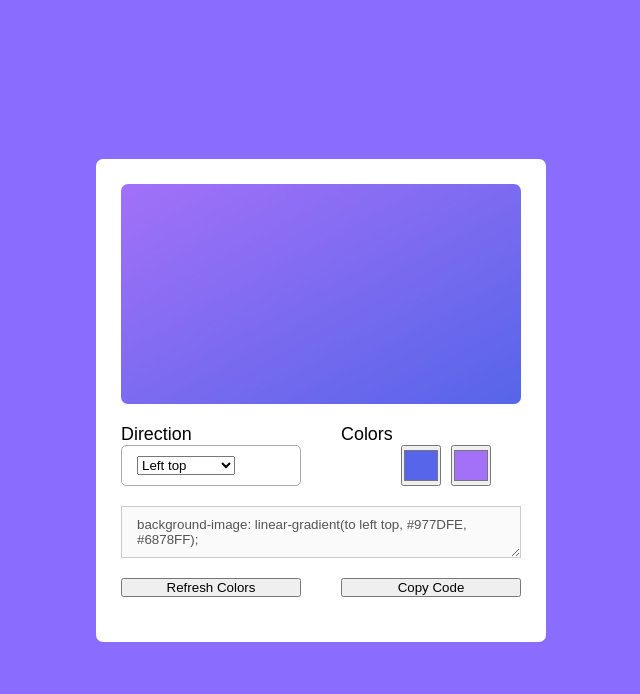
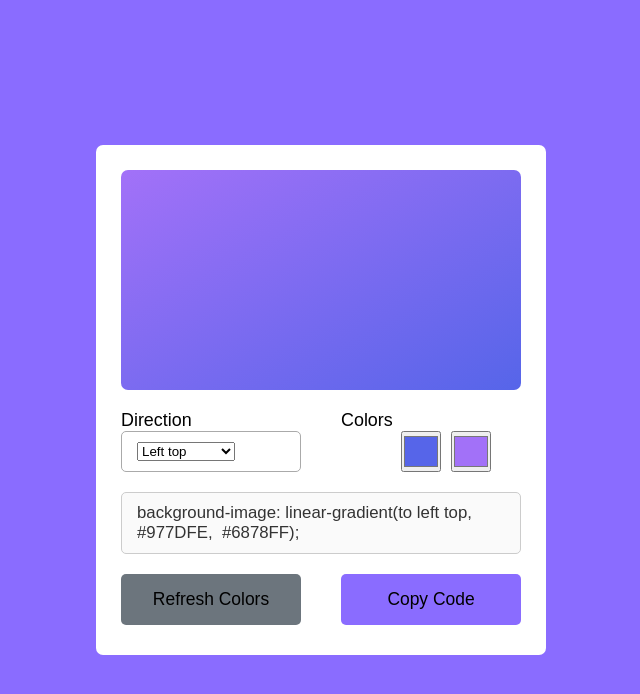
Before and after one commit to Ankur2024/Gradient-Generator-In-JS, a plain HTML site: page index.html in a window 1280 px wide. Both pictures are taken after a click on the button "Copy Code". Shown: the whole page, without its empty margins (319-959 px from the left). Drawn offline with Linux system fonts and the light colour scheme.

Commit message:
Finish this project

```diff
--- a/index.html
+++ b/index.html
@@ -41,7 +41,7 @@
         <button class="copy">Copy Code</button>
       </div>
     </div>
-
+    <script src="script.js"></script>
   </body>
 
 </html>
--- a/script.js
+++ b/script.js
@@ -0,0 +1,35 @@
+const gradientBox = document.querySelector(".gradient-box");
+const selectMenu = document.querySelector(".select-box select");
+const colorInputs = document.querySelectorAll(".colors input");
+const textarea = document.querySelector("textarea");
+const refreshBtn = document.querySelector(".refresh");
+const copyBtn = document.querySelector(".copy");
+
+const getRandomColor = () => {
+    const randomHex = Math.floor(Math.random() * 0xffffff).toString(16);
+    return `#${randomHex}`;
+}
+
+const generateGradient = (isRandom) => {
+    if(isRandom) {
+        colorInputs[0].value = getRandomColor();
+        colorInputs[1].value = getRandomColor();
+    }
+    const gradient = `linear-gradient(${selectMenu.value}, ${colorInputs[0].value}, ${colorInputs[1].value})`;
+    gradientBox.style.background = gradient;
+    textarea.value = `background: ${gradient};`;
+}
+
+const copyCode = () => {
+    navigator.clipboard.writeText(textarea.value);
+    copyBtn.innerText = "Code Copied";
+    setTimeout(() => copyBtn.innerText = "Copy Code", 1600);
+}
+
+colorInputs.forEach(input => {
+    input.addEventListener("input", () => generateGradient(false));
+});
+
+selectMenu.addEventListener("change", () => generateGradient(false));
+refreshBtn.addEventListener("click", () => generateGradient(true));
+copyBtn.addEventListener("click", copyCode);
--- a/style.css
+++ b/style.css
@@ -64,4 +64,23 @@ select-box select{
     width: 100%;
     padding: 10px 15px;
     border: 1px solid #ccc;
+    color: #333;
+    border-radius: 5px;
+    resize: none;
+    font-size: 1.05rem;
 }
+.buttons button{
+    padding: 15px 0;
+    font-size: 1.09rem;
+    cursor: pointer;
+    border: none;
+    outline: none;
+    border-radius: 5px;
+    margin: 0 0 -15px;
+}
+.buttons .refresh{
+    background: #6c757d;
+}
+.buttons .copy{
+    background: #8A6CFF;
+}
```
